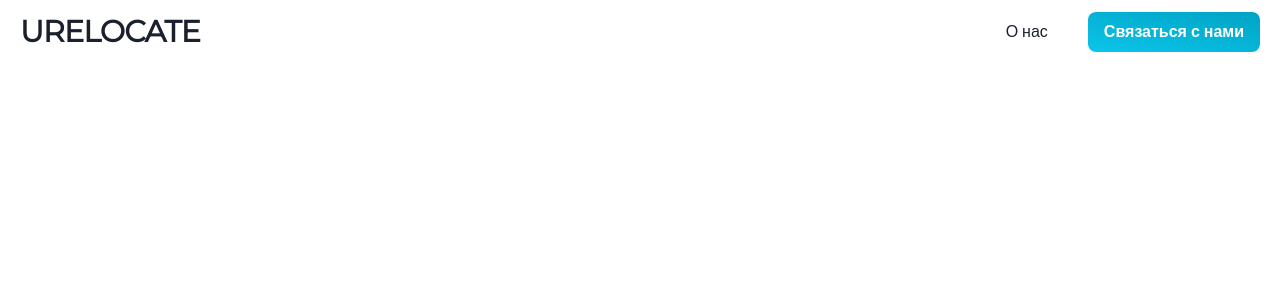
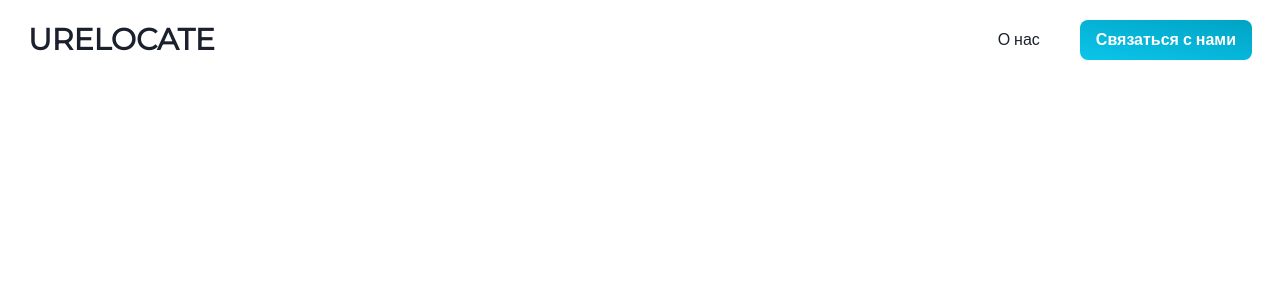
Before and after one commit to goldic342/urelocate-v2, a React (Vite) app in the folder frontend/: page / in a window 1280 px wide. Shown: the top 300 px of the page. Built offline with nearby package versions, Linux system fonts and the light colour scheme; a web font is replaced by a local one.

Commit message:
Adjust header, and theme

```diff
--- a/frontend/src/components/ui/Header.jsx
+++ b/frontend/src/components/ui/Header.jsx
@@ -3,7 +3,7 @@ import Logo from './Logo'
 import ChakraRouterLink from '../ChakraRouterLink'
 const Header = () => {
   return (
-    <Box as="header" p={3} px={5}>
+    <Box as="header" p={5} px={7}>
       <Flex minW={'max-content'} align={'center'}>
         <Logo />
         <Spacer />
--- a/frontend/src/theme/theme.js
+++ b/frontend/src/theme/theme.js
@@ -52,8 +52,7 @@ const components = {
       },
       bold: {
         color: 'gray.800',
-        fontWeight: 'black',
-        letterSpacing: 'tight'
+        fontWeight: 'bold'
       },
       subtle: {
         color: 'gray.600',
```
